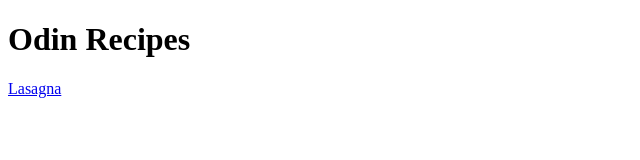
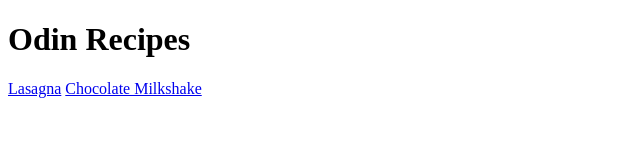
Before and after one commit to KartikJuneja11/odin-recipes, a plain HTML site: page index.html in a window 1280 px wide. Shown: the whole page, without its empty margins (0-640 px from the left). Drawn offline with Linux system fonts and the light colour scheme.

Commit message:
Modified index.html
Added a link to chocolate_milkshake.html

```diff
--- a/index.html
+++ b/index.html
@@ -7,5 +7,6 @@
 <body>
     <h1>Odin Recipes</h1>
     <a href="./recipes/lasagna.html">Lasagna</a>
+    <a href="./recipes/chocolate_milkshake.html">Chocolate Milkshake</a>
 </body>
 </html>
```
